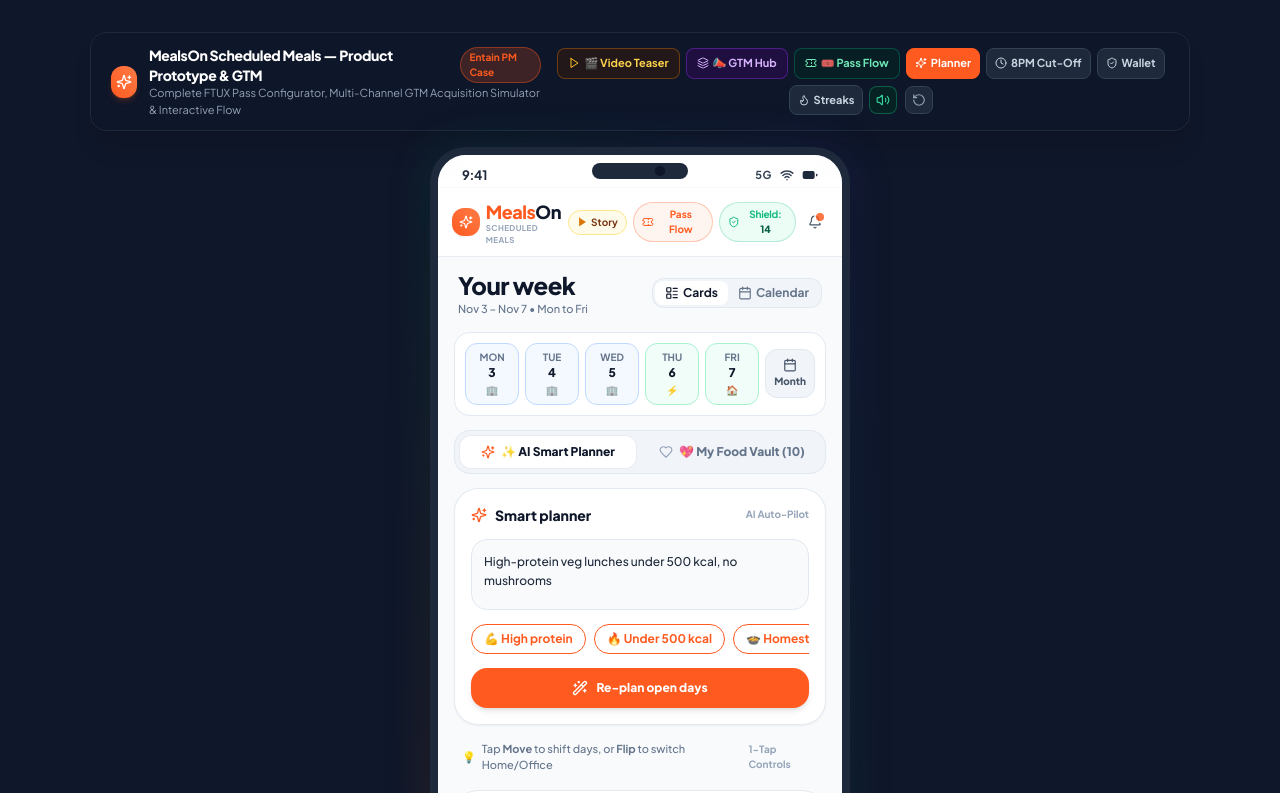
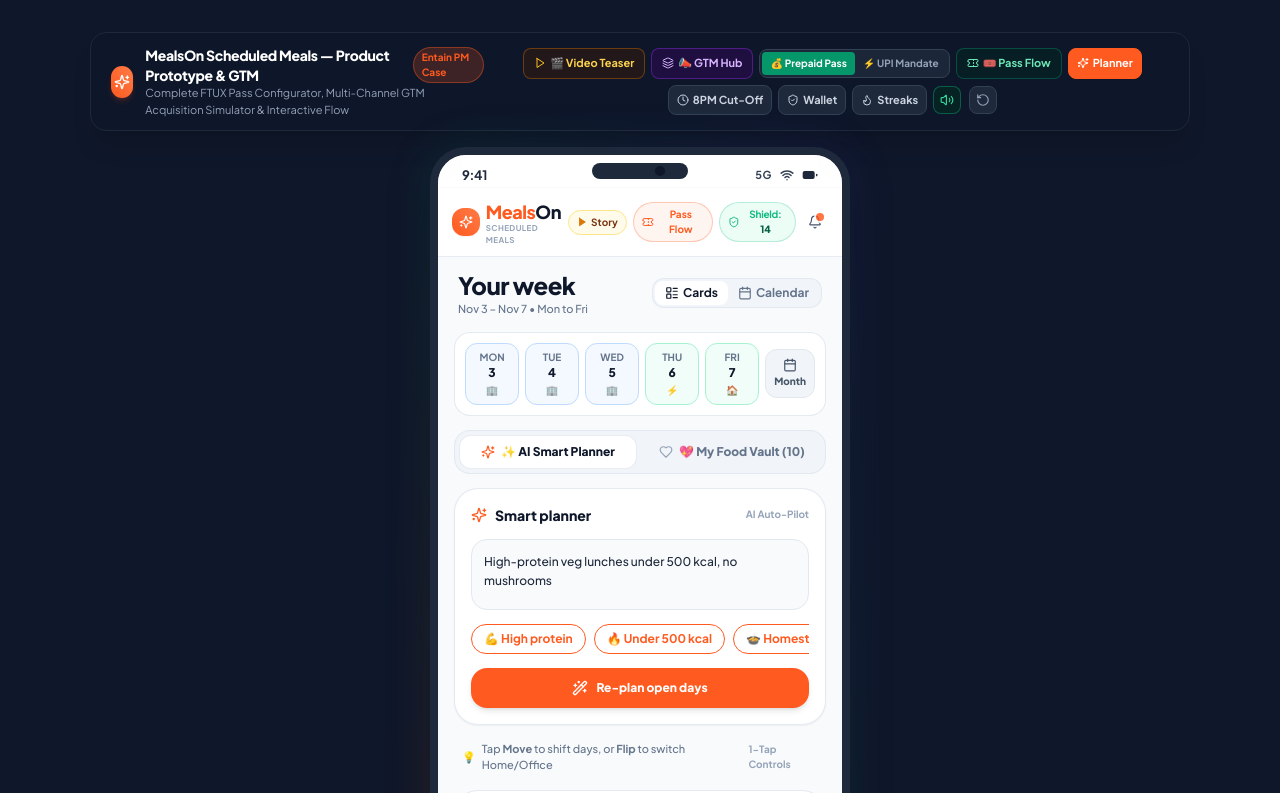
Before and after one commit to AnimeFreak95/Assignment_MealOn, a React (Vite) app: page / in a window 1280 px wide. Shown: the top 793 px of the page. Built offline with nearby package versions, Linux system fonts and the light colour scheme.

Commit message:
feat(app): add payment mode simulator toggle and update PRD links

```diff
--- a/src/App.jsx
+++ b/src/App.jsx
@@ -34,6 +34,7 @@ export default function App() {
   const [appMode, setAppMode] = useState('dashboard'); // 'dashboard' | 'ftux' | 'gtm'
   const [activeTab, setActiveTab] = useState('autopilot');
   const [credits, setCredits] = useState(14);
+  const [paymentMode, setPaymentMode] = useState('prepaid'); // 'prepaid' | 'mandate'
   const [playlist, setPlaylist] = useState(INITIAL_PLAYLIST);
   const [toast, setToast] = useState(null);
   const [showIntroSheet, setShowIntroSheet] = useState(false);
@@ -73,6 +74,9 @@ export default function App() {
 
   const handleCompleteActivation = (passData) => {
     setCredits(passData.meals);
+    if (passData.paymentOption) {
+      setPaymentMode(passData.paymentOption === 'mandate' ? 'mandate' : 'prepaid');
+    }
     setAppMode('dashboard');
     setActiveTab('autopilot');
     triggerConfetti();
@@ -86,6 +90,7 @@ export default function App() {
 
   const resetAllState = () => {
     setCredits(14);
+    setPaymentMode('prepaid');
     setPlaylist(INITIAL_PLAYLIST);
     setActiveTab('autopilot');
     setAppMode('dashboard');
@@ -148,6 +153,36 @@ export default function App() {
             <Layers className="w-3 h-3" />
             <span>📣 GTM Hub</span>
           </button>
+
+          {/* Active Payment Rail Switcher for PM Test / Walkthrough */}
+          <div className="flex items-center bg-slate-800/90 rounded-lg p-0.5 border border-slate-700 text-[10px]">
+            <button
+              onClick={() => {
+                playPop();
+                setPaymentMode('prepaid');
+                showToast('Payment Rail: Prepaid', 'Skipped meals deposit 100% value into MealsOn Balance.', 'info');
+              }}
+              className={`px-2 py-1 rounded font-bold transition-all ${
+                paymentMode === 'prepaid' ? 'bg-emerald-600 text-white shadow-xs' : 'text-slate-400 hover:text-white'
+              }`}
+              title="Prepaid Plan: Skipped meals bank ₹ value into MealsOn Balance"
+            >
+              💰 Prepaid Pass
+            </button>
+            <button
+              onClick={() => {
+                playPop();
+                setPaymentMode('mandate');
+                showToast('Payment Rail: UPI AutoPay Mandate', 'Skipped meals cancel 10 PM debit (₹0 charged, no wallet credit).', 'info');
+              }}
+              className={`px-2 py-1 rounded font-bold transition-all ${
+                paymentMode === 'mandate' ? 'bg-indigo-600 text-white shadow-xs' : 'text-slate-400 hover:text-white'
+              }`}
+              title="UPI Mandate: Skipped meals cancel 10 PM debit (₹0 charged)"
+            >
+              ⚡ UPI Mandate
+            </button>
+          </div>
 
           {/* FTUX & Pass Checkout Mode */}
           <button
@@ -300,6 +335,7 @@ export default function App() {
                     onLockInPlaylist={handleLockInPlaylist}
                     triggerConfetti={triggerConfetti}
                     onNotify={showToast}
+                    paymentMode={paymentMode}
                   />
                 )}
 
@@ -312,6 +348,7 @@ export default function App() {
                     onNotify={showToast}
                     triggerConfetti={triggerConfetti}
                     triggerFloatingCredit={triggerFloatingCredit}
+                    paymentMode={paymentMode}
                   />
                 )}
 
@@ -321,6 +358,8 @@ export default function App() {
                     setCredits={setCredits}
                     onNotify={showToast}
                     triggerConfetti={triggerConfetti}
+                    paymentMode={paymentMode}
+                    setPaymentMode={setPaymentMode}
                   />
                 )}
 
```
Also changed, not shown: 2 other files (tests, documents, lock files or other folders).
